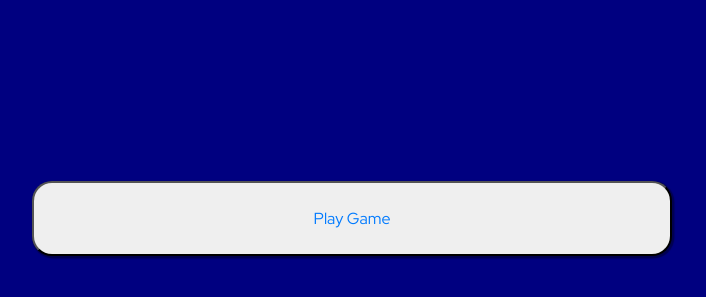
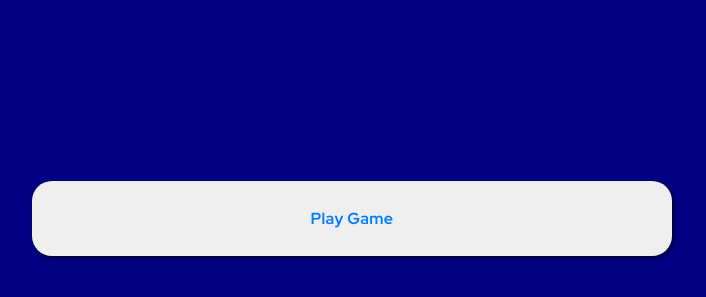
Before and after one commit to arobertson7/Battleship, a website built with webpack: page src/template.html in a window 1280 px wide. Shown: the part 117-414 px from the top of the page, without its empty margins (288-994 px from the left). Built offline with nearby package versions, Linux system fonts and the light colour scheme.

Commit message:
increased ship sinking animation speed

```diff
--- a/src/styles.css
+++ b/src/styles.css
@@ -238,7 +238,10 @@ html, body {
     height: 10%;
     border-radius: 20px;
     color: rgb(0, 122, 254);
-    box-shadow: 1.2px 1.2px 1.2px 1.2px rgba(0, 0, 0, 0.381);
+    box-shadow: 1.5px 1.5px 1.5px 1.5px rgba(0, 0, 0, 0.381);
+    border: none;
+    font-weight: 700;
+    letter-spacing: 0.02rem;
 }
 
 #player1 {
--- a/src/userDisplay.js
+++ b/src/userDisplay.js
@@ -196,7 +196,7 @@ const display = (function() {
             sinkShipHelper(shipIcon, curTilt, curOpaciy, timer);
             curTilt++;
             curOpaciy -= 0.0025;
-            timer += 7;
+            timer += 5;
         }
     }
 
```
